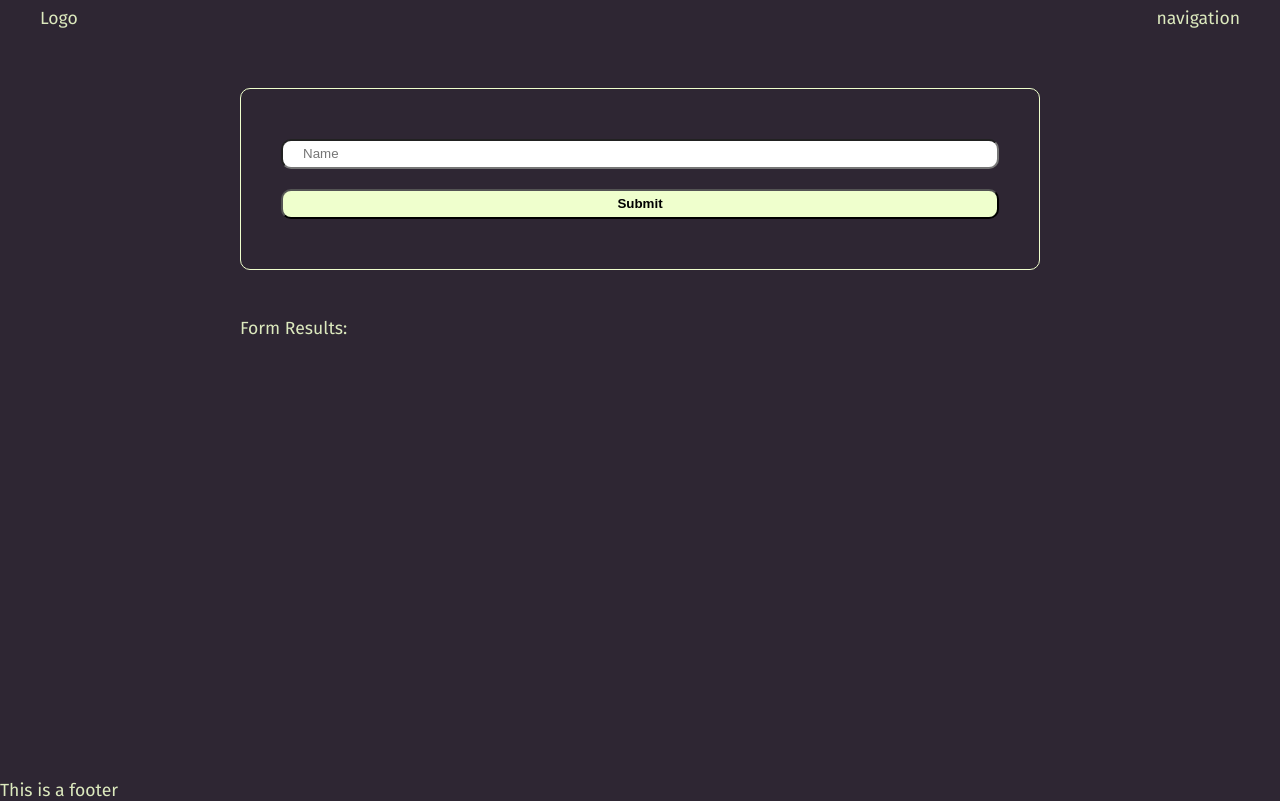
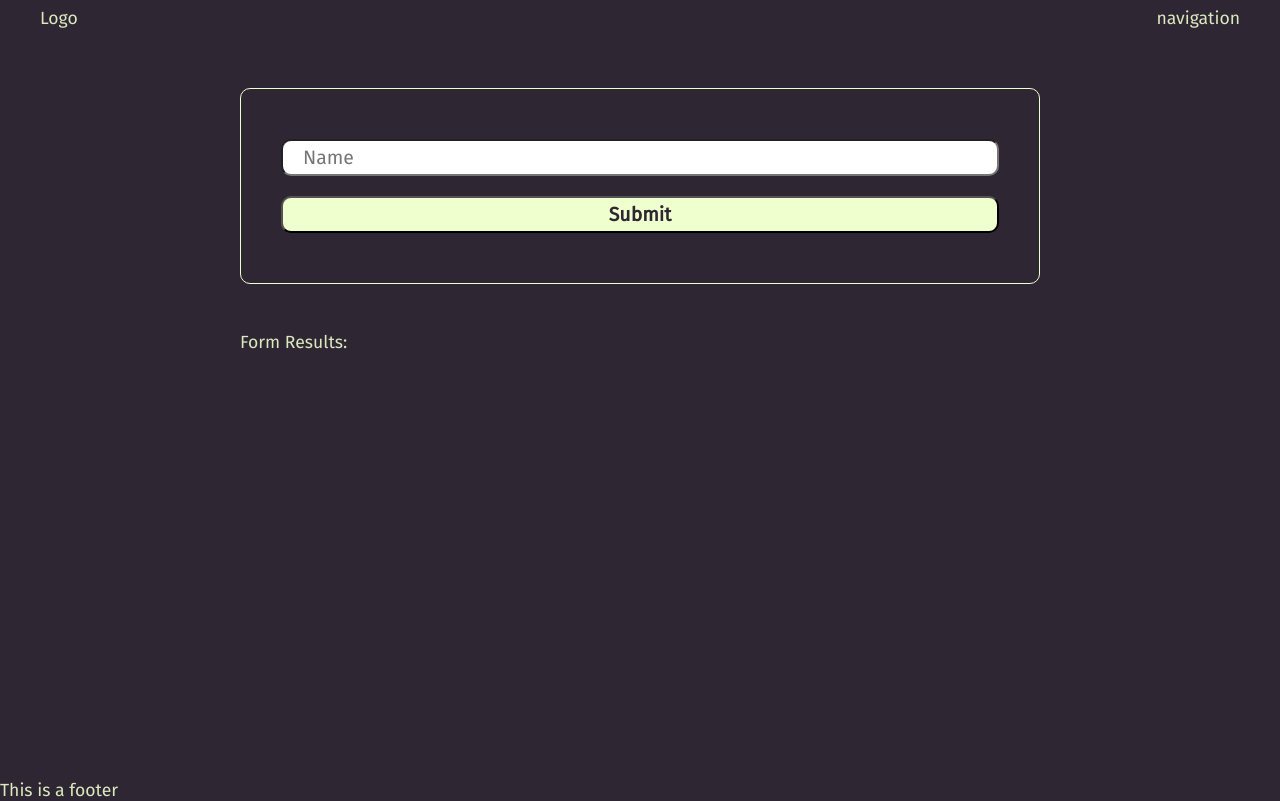
Before and after one commit to robinedmunds/NLP-Build-Tools-Project, a website: page src/client/views/index.html in a window 1280 px wide. Drawn offline with nearby package versions, Linux system fonts and the light colour scheme; files that its build step writes are made by us from their sources.

Commit message:
Inherit font and change font sizing in form.scss

```diff
--- a/src/client/styles/form.scss
+++ b/src/client/styles/form.scss
@@ -11,9 +11,12 @@ form {
     input {
         padding: 5px 20px;
         width: 100%;
-        line-height: 16px;
+        line-height: 1.2em;
         margin: 10px 0;
         border-radius: $border-rad;
+        font-family: inherit;
+        font-size: 1.1em;
+        color: $col-bg;
     }
 
     input[type=submit] {
```
